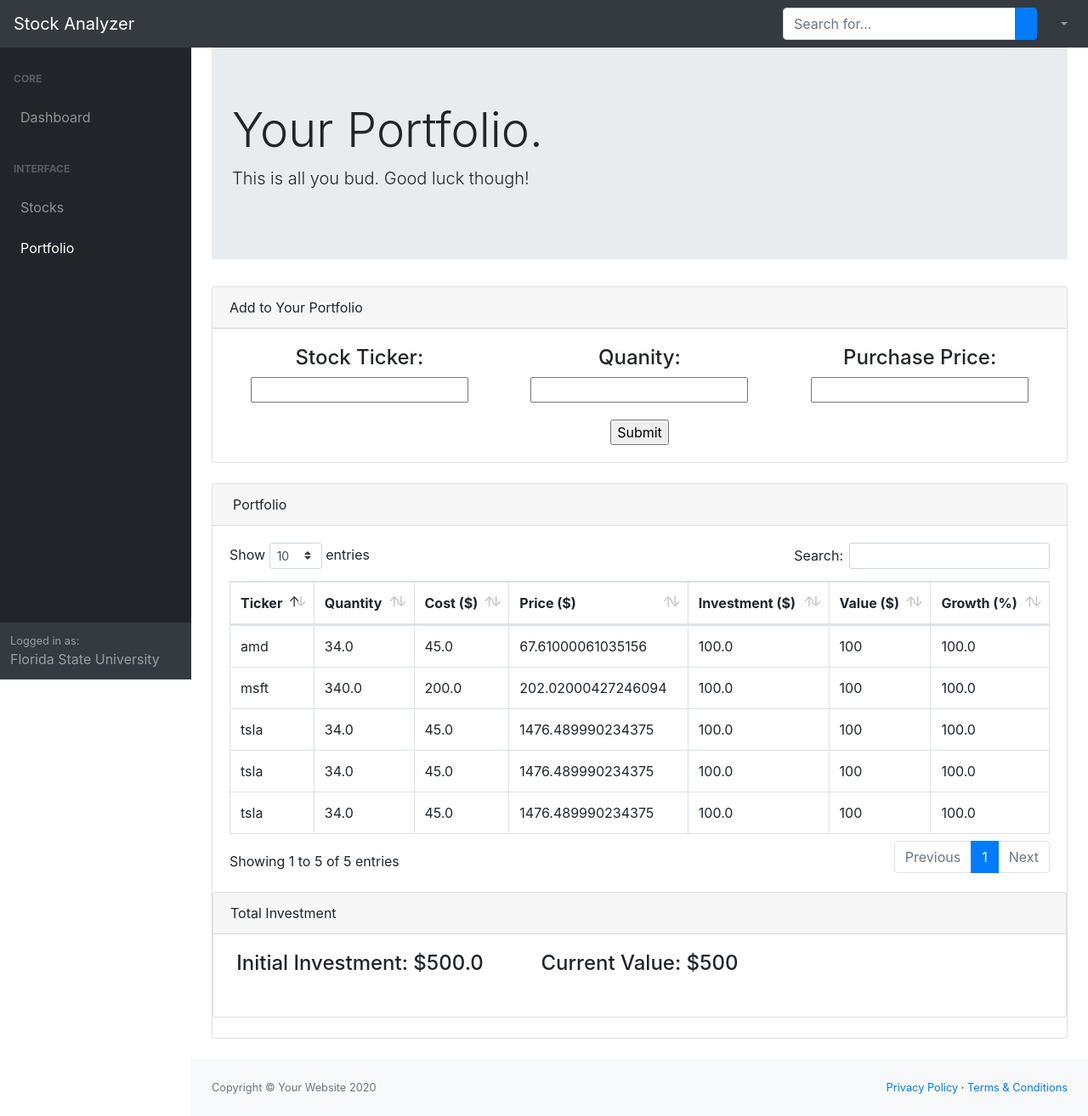
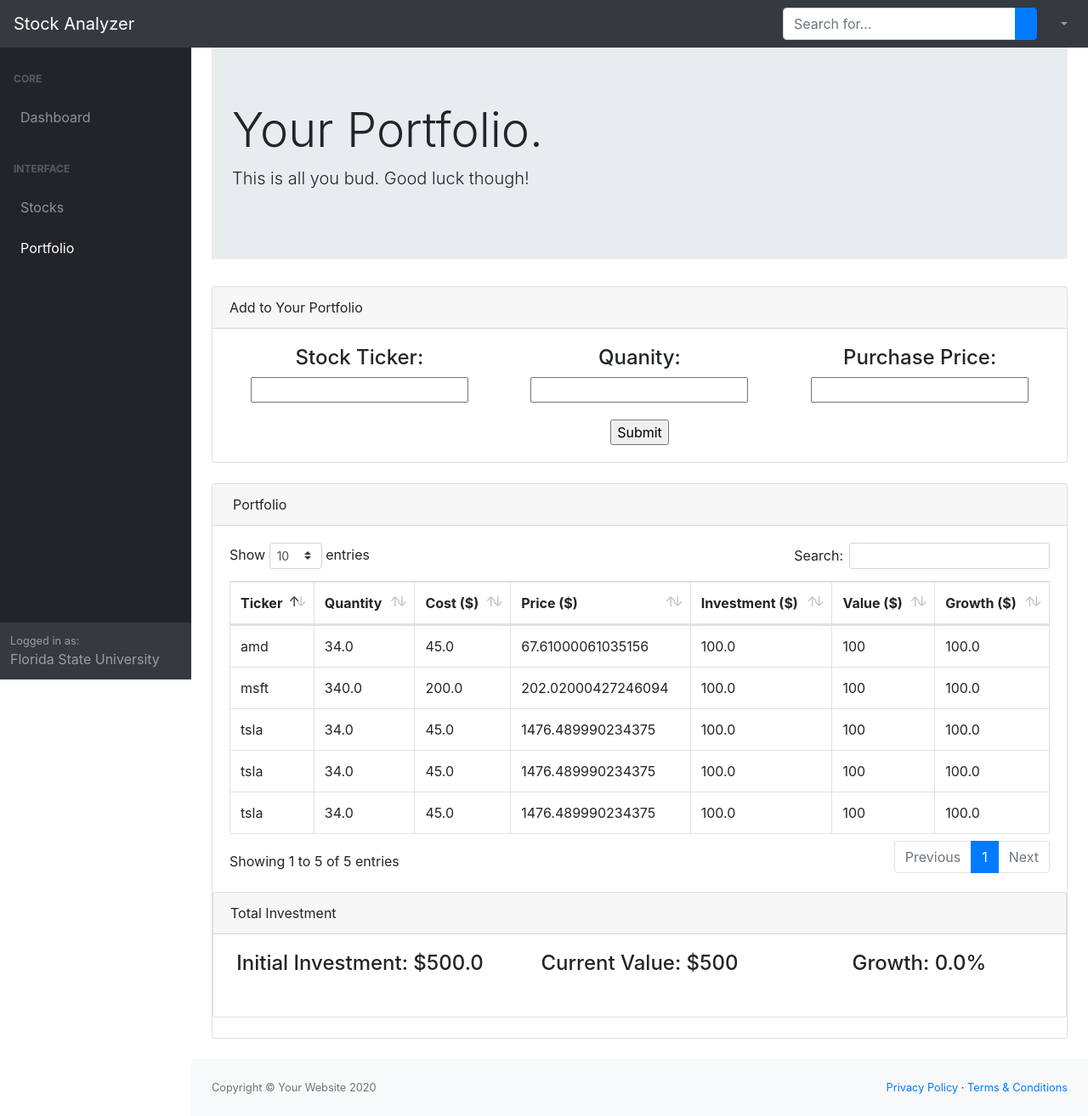
Before and after one commit to am16br/COP4521, a Flask app: page /portfolio in a window 1280 px wide. Shown: the whole page at 85% size. Run offline with Flask 2, Linux system fonts and the light colour scheme; data comes from the database, SQL or seed files in the repository; some libraries are stand-ins or nearby versions.

Commit message:
Update portfolio.html

```diff
--- a/Website/templates/portfolio.html
+++ b/Website/templates/portfolio.html
@@ -117,7 +117,7 @@
                                             <td><b>Price ($)</b></td>
                                             <td><b>Investment ($)</b></td>
                                             <td><b>Value ($)</b></td>
-                                            <td><b>Growth (%)</b></td>
+                                            <td><b>Growth ($)</b></td>
                                         </thead>
 
                                         {% for row in rows %}               <!--These are variables that get loaded by the database-->
@@ -143,6 +143,9 @@
                                           </div>
                                           <div class="col-xl-4" style="text-align: center;">
                                               <h4>Current Value: ${{value}}</h4>
+                                          </div>
+                                          <div class="col-xl-4" style="text-align: center;">
+                                              <h4>Growth: {{growth}}%</h4>
                                           </div>
                                       </div>
                                   </form>
```
